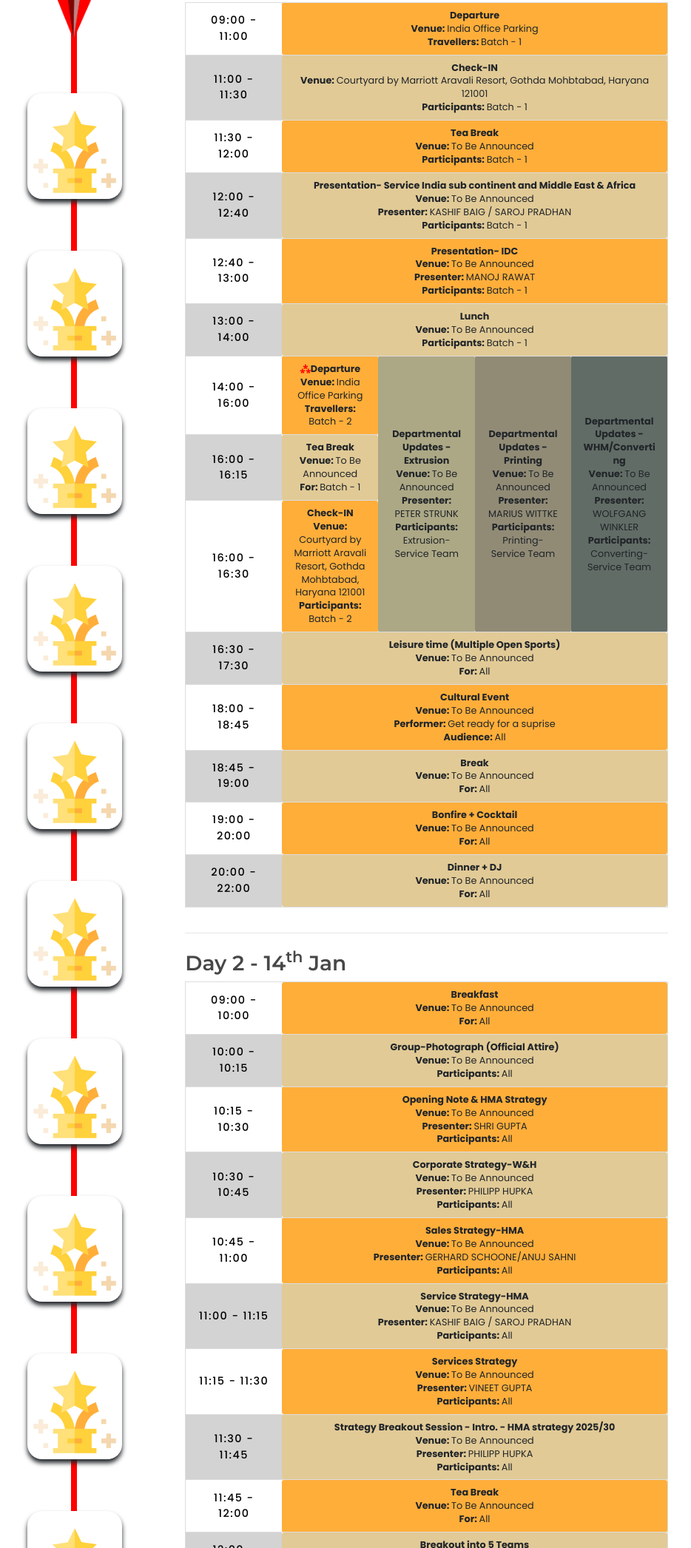
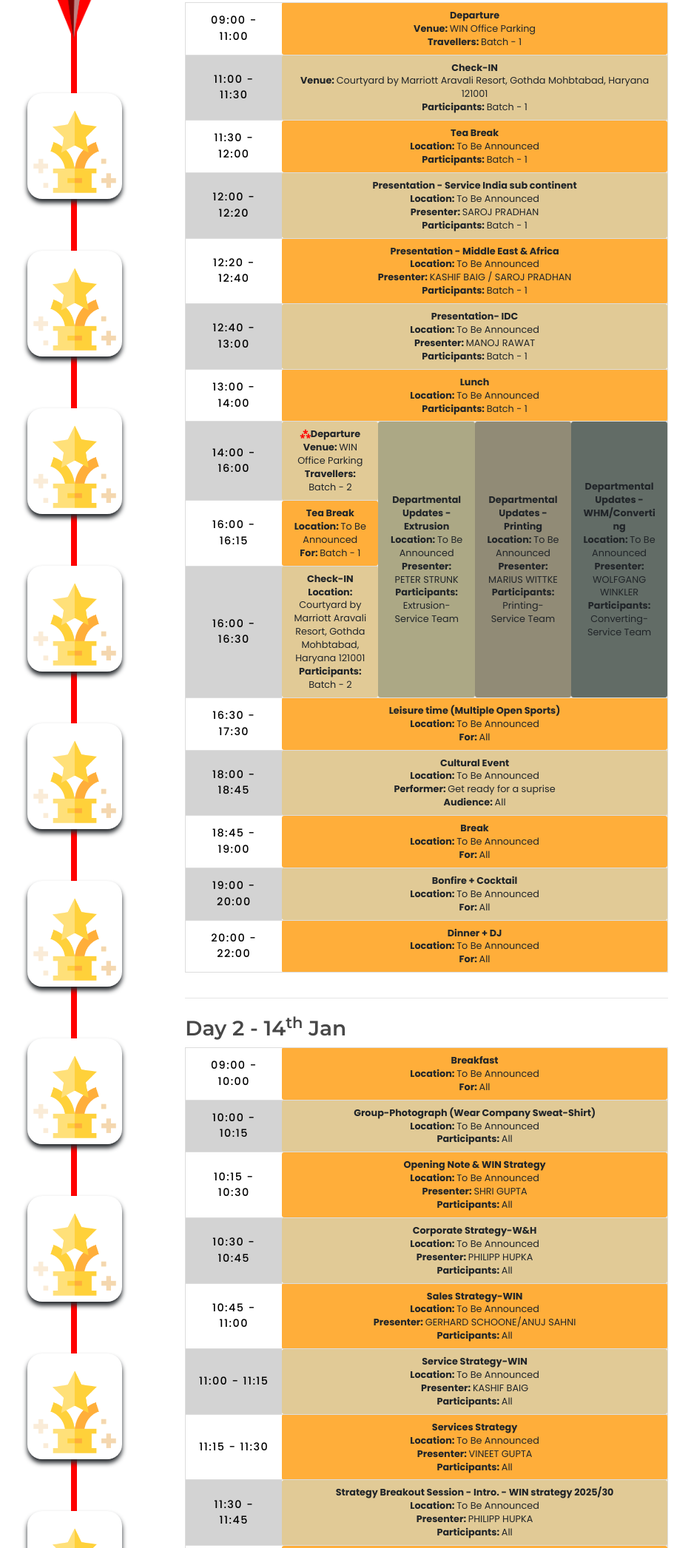
Before and after one commit to manavmehta2403/Website-Sangam2023, a plain HTML site: page index.html in a window 1280 px wide. Shown: the part 1107-3200 px from the top of the page at 74% size, without its empty margins (234-1168 px from the left). Drawn offline with nearby package versions, Linux system fonts and the light colour scheme; animation ran at ten frames a second.

Commit message:
Last Changes

```diff
--- a/index.html
+++ b/index.html
@@ -37,7 +37,7 @@
 
 
 
-  <title>WIN/HMA-Sangam</title>
+  <title>WIN-Sangam</title>
 
   <link rel="stylesheet" href="https://maxcdn.bootstrapcdn.com/bootstrap/4.0.0/css/bootstrap.min.css">
   <link rel="stylesheet" type="text/css" href="css/style.css">
@@ -78,7 +78,7 @@
           <div class="collapse navbar-collapse" id="navbarResponsive">
             <ul class="navbar-nav ml-auto">
               <li class="nav-item">
-                <a class="nav-link" href="#home">Home</a>
+                <a class="nav-link" href="#">Home</a>
               </li>
               <!-- <li class="nav-item">
                 <a class="nav-link" href="#section2">MD's Note</a>
@@ -1777,7 +1777,7 @@
                       <th>09:00 - 11:00</th>
                       <td colspan="4" rowspan="1" class="stage-saturn">
                         Departure
-                        <span><strong>Venue: </strong>India Office Parking</span>
+                        <span><strong>Venue: </strong>WIN Office Parking</span>
                         <span><strong>Travellers: </strong>Batch - 1</span>
                       </td>
                     </tr>
@@ -1802,15 +1802,24 @@
                       <th>11:30 - 12:00</th>
                       <td colspan="4" rowspan="1" class="stage-saturn">
                         Tea Break
-                        <span><strong>Venue: </strong>To Be Announced</span>
+                        <span><strong>Location: </strong>To Be Announced</span>
                         <span><strong>Participants: </strong>Batch - 1</span>
                       </td>
                     </tr>
                     <tr>
-                      <th>12:00 - 12:40</th>
+                      <th>12:00 - 12:20</th>
                       <td colspan="4" rowspan="1" class="stage-earth">
-                        Presentation- Service India sub continent and Middle East & Africa
-                        <span><strong>Venue: </strong>To Be Announced</span>
+                        Presentation - Service India sub continent
+                        <span><strong>Location: </strong>To Be Announced</span>
+                        <span><strong>Presenter: </strong>SAROJ PRADHAN</span>
+                        <span><strong>Participants: </strong>Batch - 1</span>
+                      </td>
+                    </tr>
+                    <tr>
+                      <th>12:20 - 12:40</th>
+                      <td colspan="4" rowspan="1" class="stage-saturn">
+                        Presentation - Middle East & Africa
+                        <span><strong>Location: </strong>To Be Announced</span>
                         <span><strong>Presenter: </strong>KASHIF BAIG / SAROJ PRADHAN</span>
                         <span><strong>Participants: </strong>Batch - 1</span>
                       </td>
@@ -1826,18 +1835,18 @@
                     </tr> -->
                     <tr>
                       <th>12:40 - 13:00</th>
-                      <td colspan="4" rowspan="1" class="stage-saturn">
+                      <td colspan="4" rowspan="1" class="stage-earth">
                         Presentation- IDC
-                        <span><strong>Venue: </strong>To Be Announced</span>
+                        <span><strong>Location: </strong>To Be Announced</span>
                         <span><strong>Presenter: </strong>MANOJ RAWAT</span>
                         <span><strong>Participants: </strong>Batch - 1</span>
                       </td>
                     </tr>
                     <tr>
                       <th>13:00 - 14:00</th>
-                      <td colspan="4" rowspan="1" class="stage-earth">
+                      <td colspan="4" rowspan="1" class="stage-saturn">
                         Lunch
-                        <span><strong>Venue: </strong>To Be Announced</span>
+                        <span><strong>Location: </strong>To Be Announced</span>
                         <span><strong>Participants: </strong>Batch - 1</span>
                       </td>
                     </tr>
@@ -1846,35 +1855,35 @@
                     </tr> -->
                     <tr>
                       <th>14:00 - 16:00</th>
-                      <td rowspan="1" class="stage-saturn">
+                      <td rowspan="1" class="stage-earth">
                         <strong class="agendakeywords">&#8258;</strong>Departure
-                        <span><strong>Venue: </strong>India Office Parking</span>
+                        <span><strong>Venue: </strong>WIN Office Parking</span>
                         <span><strong>Travellers: </strong>Batch - 2</span>
                       </td>
                       <td rowspan="3" class="stage-mercury">
                         Departmental Updates - Extrusion
-                        <span><strong>Venue: </strong>To Be Announced</span>
+                        <span><strong>Location: </strong>To Be Announced</span>
                         <span><strong>Presenter: </strong>PETER STRUNK</span>
                         <span><strong>Participants: </strong>Extrusion-Service Team</span>
                       </td>
                       <td rowspan="3" class="stage-venus">
                         Departmental Updates - Printing
-                        <span><strong>Venue: </strong>To Be Announced</span>
+                        <span><strong>Location: </strong>To Be Announced</span>
                         <span><strong>Presenter: </strong>MARIUS WITTKE</span>
                         <span><strong>Participants: </strong>Printing-Service Team</span>
                       </td>
                       <td rowspan="3" class="stage-mars">
                         Departmental Updates - WHM/Converting
-                        <span><strong>Venue: </strong>To Be Announced</span>
+                        <span><strong>Location: </strong>To Be Announced</span>
                         <span><strong>Presenter: </strong>WOLFGANG WINKLER</span>
                         <span><strong>Participants: </strong>Converting-Service Team</span>
                       </td>
                     </tr>
                     <tr>
                       <th>16:00 - 16:15</th>
-                      <td class="stage-earth">
+                      <td class="stage-saturn">
                         Tea Break
-                        <span><strong>Venue: </strong>To Be Announced</span>
+                        <span><strong>Location: </strong>To Be Announced</span>
                         <span><strong>For: </strong>Batch - 1</span>
                       </td>
                     </tr>
@@ -1883,17 +1892,17 @@
                     </tr> -->
                     <tr>
                       <th>16:00 - 16:30</th>
-                      <td class="stage-saturn">
+                      <td class="stage-earth">
                         Check-IN
-                        <span><strong>Venue: </strong>Courtyard by Marriott Aravali Resort, Gothda Mohbtabad, Haryana 121001</span>
+                        <span><strong>Location: </strong>Courtyard by Marriott Aravali Resort, Gothda Mohbtabad, Haryana 121001</span>
                         <span><strong>Participants: </strong>Batch - 2</span>
                       </td>
                     </tr>
                     <tr>
                       <th>16:30 - 17:30</th>
-                      <td rowspan="1" colspan="4" class="stage-earth">
+                      <td rowspan="1" colspan="4" class="stage-saturn">
                         Leisure time (Multiple Open Sports)
-                        <span><strong>Venue: </strong>To Be Announced</span>
+                        <span><strong>Location: </strong>To Be Announced</span>
                         <span><strong>For: </strong>All</span>
                       </td>
                     </tr>
@@ -1914,9 +1923,9 @@
                     </tr>
                     <tr> -->
                     <th>18:00 - 18:45</th>
-                    <td rowspan="1" colspan="4" class="stage-saturn">
+                    <td rowspan="1" colspan="4" class="stage-earth">
                       Cultural Event
-                      <span><strong>Venue: </strong>To Be Announced</span>
+                      <span><strong>Location: </strong>To Be Announced</span>
                       <span><strong>Performer: </strong>Get ready for a suprise</span>
                       <span><strong>Audience: </strong>All</span>
                     </td>
@@ -1925,24 +1934,24 @@
                       <th>19:30</th>
                     </tr> -->
                     <th>18:45 - 19:00</th>
-                    <td rowspan="1" colspan="4" class="stage-earth">
+                    <td rowspan="1" colspan="4" class="stage-saturn">
                       Break
-                      <span><strong>Venue: </strong>To Be Announced</span>
+                      <span><strong>Location: </strong>To Be Announced</span>
                       <span><strong>For: </strong>All</span>
                     </td>
                     </tr>
                     <th>19:00 - 20:00</th>
-                    <td rowspan="1" colspan="4" class="stage-saturn">
+                    <td rowspan="1" colspan="4" class="stage-earth">
                       Bonfire + Cocktail
-                      <span><strong>Venue: </strong>To Be Announced</span>
+                      <span><strong>Location: </strong>To Be Announced</span>
                       <span><strong>For: </strong>All</span>
                     </td>
                     </tr>
                     <tr>
                       <th>20:00 - 22:00</th>
-                      <td rowspan="1" colspan="4" class="stage-earth">
+                      <td rowspan="1" colspan="4" class="stage-saturn">
                         Dinner + DJ
-                        <span><strong>Venue: </strong>To Be Announced</span>
+                        <span><strong>Location: </strong>To Be Announced</span>
                         <span><strong>For: </strong>All</span>
                       </td>
                       <!-- <td rowspan="6" colspan="2" class="stage-earth">
@@ -1980,7 +1989,7 @@
                       <th>09:00 - 10:00</th>
                       <td colspan="4" rowspan="1" class="stage-saturn">
                         Breakfast
-                        <span><strong>Venue: </strong>To Be Announced</span>
+                        <span><strong>Location: </strong>To Be Announced</span>
                         <span><strong>For: </strong>All</span>
                       </td>
                     </tr>
@@ -1990,16 +1999,16 @@
                     <tr>
                       <th>10:00 - 10:15</th>
                       <td colspan="4" class="stage-earth">
-                        Group-Photograph (Official Attire)
-                        <span><strong>Venue: </strong>To Be Announced</span>
+                        Group-Photograph (Wear Company Sweat-Shirt)
+                        <span><strong>Location: </strong>To Be Announced</span>
                         <span><strong>Participants: </strong>All</span>
                       </td>
                     </tr>
                     <tr>
                       <th>10:15 - 10:30</th>
                       <td colspan="4" class="stage-saturn">
-                        Opening Note & HMA Strategy
-                        <span><strong>Venue: </strong>To Be Announced</span>
+                        Opening Note & WIN Strategy
+                        <span><strong>Location: </strong>To Be Announced</span>
                         <span><strong>Presenter: </strong>SHRI GUPTA</span>
                         <span><strong>Participants: </strong>All</span>
                       </td>
@@ -2008,7 +2017,7 @@
                       <th>10:30 - 10:45</th>
                       <td colspan="4" class="stage-earth">
                         Corporate Strategy-W&H
-                        <span><strong>Venue: </strong>To Be Announced</span>
+                        <span><strong>Location: </strong>To Be Announced</span>
                         <span><strong>Presenter: </strong>PHILIPP HUPKA</span>
                         <span><strong>Participants: </strong>All</span>
                       </td>
@@ -2016,8 +2025,8 @@
                     <tr>
                       <th>10:45 - 11:00</th>
                       <td colspan="4" class="stage-saturn">
-                        Sales Strategy-HMA
-                        <span><strong>Venue: </strong>To Be Announced</span>
+                        Sales Strategy-WIN
+                        <span><strong>Location: </strong>To Be Announced</span>
                         <span><strong>Presenter: </strong>GERHARD SCHOONE/ANUJ SAHNI</span>
                         <span><strong>Participants: </strong>All</span>
                       </td>
@@ -2025,9 +2034,9 @@
                     <tr>
                       <th>11:00 - 11:15</th>
                       <td colspan="4" class="stage-earth">
-                        Service Strategy-HMA
-                        <span><strong>Venue: </strong>To Be Announced</span>
-                        <span><strong>Presenter: </strong>KASHIF BAIG / SAROJ PRADHAN</span>
+                        Service Strategy-WIN
+                        <span><strong>Location: </strong>To Be Announced</span>
+                        <span><strong>Presenter: </strong>KASHIF BAIG</span>
                         <span><strong>Participants: </strong>All</span>
                       </td>
                     </tr>
@@ -2035,7 +2044,7 @@
                       <th>11:15 - 11:30</th>
                       <td colspan="4" class="stage-saturn">
                         Services Strategy
-                        <span><strong>Venue: </strong>To Be Announced</span>
+                        <span><strong>Location: </strong>To Be Announced</span>
                         <span><strong>Presenter: </strong>VINEET GUPTA</span>
                         <span><strong>Participants: </strong>All</span>
                       </td>
@@ -2043,8 +2052,8 @@
                     <tr>
                       <th>11:30 - 11:45</th>
                       <td colspan="4" class="stage-earth">
-                        Strategy Breakout Session - Intro. - HMA strategy 2025/30
-                        <span><strong>Venue: </strong>To Be Announced</span>
+                        Strategy Breakout Session - Intro. - WIN strategy 2025/30
+                        <span><strong>Location: </strong>To Be Announced</span>
                         <span><strong>Presenter: </strong>PHILIPP HUPKA</span>
                         <span><strong>Participants: </strong>All</span>
                       </td>
@@ -2053,7 +2062,7 @@
                       <th>11:45 - 12:00</th>
                       <td colspan="4" class="stage-saturn">
                         Tea Break
-                        <span><strong>Venue: </strong>To Be Announced</span>
+                        <span><strong>Location: </strong>To Be Announced</span>
                         <span><strong>For: </strong>All</span>
                       </td>
                     </tr>
@@ -2061,7 +2070,7 @@
                       <th>12:00 - 12:45</th>
                       <td colspan="4" rowspan="1" class="stage-earth">
                         Breakout into 5 Teams
-                        <span><strong>Venue: </strong>To Be Announced</span>
+                        <span><strong>Location: </strong>To Be Announced</span>
                         <span><strong>Participants: </strong>All</span>
                       </td>
                     </tr>
@@ -2072,7 +2081,7 @@
                       <th>12:45 - 13:30</th>
                       <td colspan="4" rowspan="1" class="stage-saturn">
                         Action points to be presentated by each team
-                        <span><strong>Venue: </strong>To Be Announced</span>
+                        <span><strong>Location: </strong>To Be Announced</span>
                         <span><strong>Participants: </strong>All</span>
                       </td>
                     </tr>
@@ -2083,7 +2092,7 @@
                       <th>13:30 - 14:30</th>
                       <td colspan="4" rowspan="1" class="stage-earth">
                         Lunch
-                        <span><strong>Venue: </strong>To Be Announced</span>
+                        <span><strong>Location: </strong>To Be Announced</span>
                         <span><strong>Participants: </strong>All</span>
                       </td>
                     </tr>
@@ -2093,8 +2102,8 @@
                     <tr>
                       <th>14:30 - 14:50</th>
                       <td colspan="4" class="stage-saturn">
-                        Unveiling Final HMA Strategy 2025/30 (Sports Attire)
-                        <span><strong>Venue: </strong>To Be Announced</span>
+                        Unveiling Final WIN Strategy 2025/30 (Sports Attire)
+                        <span><strong>Location: </strong>To Be Announced</span>
                         <span><strong>Presenter: </strong>SHRI GUPTA/PHILIPP HUPKA</span>
                         <span><strong>Participants: </strong>All</span>
                       </td>
@@ -2103,7 +2112,7 @@
                       <th>14:50 - 15:00</th>
                       <td colspan="4" rowspan="1" class="stage-earth">
                         Q&A
-                        <span><strong>Venue: </strong>To Be Announced</span>
+                        <span><strong>Location: </strong>To Be Announced</span>
                         <span><strong>Participants: </strong>All</span>
                       </td>
                     </tr>
@@ -2114,7 +2123,7 @@
                       <th>15:30 - 17:30</th>
                       <td rowspan="1" colspan="4" class="stage-saturn">
                         Leisure time (Team Building Activity)
-                        <span><strong>Venue: </strong>To Be Announced</span>
+                        <span><strong>Location: </strong>To Be Announced</span>
                         <span><strong>Participants: </strong>All</span>
                       </td>
                     </tr>
@@ -2133,16 +2142,16 @@
                     <tr>
                       <th>17:30 - 17:45</th>
                       <td colspan="4" class="stage-earth">
-                        Group-Photograph (Sports Attire)
-                        <span><strong>Venue: </strong>To Be Announced</span>
+                        Group-Photograph
+                        <span><strong>Location: </strong>To Be Announced</span>
                         <span><strong>Participants: </strong>All</span>
                       </td>
                     </tr>
                     <tr>
                       <th>17:45 - 19:00</th>
                       <td colspan="4" rowspan="1" class="stage-saturn">
-                        Recreation time (Multiple Open Sports)
-                        <span><strong>Venue: </strong>To Be Announced</span>
+                        Recreation time
+                        <span><strong>Location: </strong>To Be Announced</span>
                         <span><strong>Participants: </strong>All</span>
                       </td>
                     </tr>
@@ -2156,9 +2165,9 @@
                       <th>19:00 - 20:00</th>
                       <td rowspan="1" colspan="4" class="stage-earth">
                         Cultural Event
-                        <span><strong>Venue: </strong>To Be Announced</span>
+                        <span><strong>Location: </strong>To Be Announced</span>
                         <span><strong>Performer: </strong>Get ready for a suprise</span>
-                        <span><strong>Audience: </strong>All</span>
+                        <span><strong>Participants: </strong>All</span>
                       </td>
                     </tr>
                     <!-- <tr>
@@ -2168,7 +2177,7 @@
                       <th>20:00 - 20:15</th>
                       <td colspan="4" class="stage-saturn">
                         Awards
-                        <span><strong>Venue: </strong>To Be Announced</span>
+                        <span><strong>Location: </strong>To Be Announced</span>
                         <span><strong>Audience: </strong>All</span>
                       </td>
                     </tr>
@@ -2176,7 +2185,7 @@
                       <th>20:15 - 22:00</th>
                       <td rowspan="1" colspan="4" class="stage-earth">
                         Dinner + Cocktail and DJ
-                        <span><strong>Venue: </strong>To Be Announced</span>
+                        <span><strong>Location: </strong>To Be Announced</span>
                         <span><strong>For: </strong>All</span>
                       </td>
                       <!-- <td rowspan="6" colspan="2" class="stage-earth">
@@ -2221,22 +2230,14 @@
                     <tr>
                       <th>08:00 - 09:00</th>
                       <td colspan="4" rowspan="1" class="stage-earth">
-                        Check OUT
-                        <span><strong>Venue: </strong>To Be Announced</span>
+                        Check OUT & Departure
+                        <span><strong>Venue: </strong>Courtyard by Marriott Aravali Resort, Gothda Mohbtabad, Haryana 121001</span>
                         <span><strong>Participants: </strong>All</span>
                       </td>
                     </tr>
                     <!-- <tr>
                       <th>08:30</th>
                     </tr> -->
-                    <tr>
-                      <th>09:00</th>
-                      <td colspan="4" class="stage-saturn">
-                        Departure
-                        <span><strong>Venue: </strong>To Be Announced</span>
-                        <span><strong>Participants: </strong>All</span>
-                      </td>
-                    </tr>
                   </body>
                 </table>
               </div>
@@ -2271,7 +2272,7 @@
               </div>
               <div class="speakers-txtbox">
                 <h1 class="fs-25 fw-900">Gerhard Schoone</h1>
-                <p class="fs-18 fw-500">HMA-SALES<br>V-EW</p>
+                <p class="fs-18 fw-500">WIN-SALES<br>V-EW</p>
                 <!-- <a href="ramliibrahim.html">
                   <p class="fs-14 text-base-color">CLICK HERE FOR BRIEF PROFILE OF Dr. FELIX BRAMBRING</p>
                 </a> -->
@@ -2285,7 +2286,7 @@
               </div>
               <div class="speakers-txtbox">
                 <h1 class="fs-25 fw-900">Kashif Baig</h1>
-                <p class="fs-18 fw-500">Service Director - Middle East and Africa<br>HMA</p>
+                <p class="fs-18 fw-500">Service Director - Middle East and Africa<br>WIN</p>
                 <!-- <a href="piyushmishra.html">
                   <p class="fs-14 text-base-color">CLICK HERE FOR BRIEF PROFILE OF FELIX STADLER</p>
                 </a> -->
@@ -2329,7 +2330,7 @@
               </div>
               <div class="speakers-txtbox">
                 <h1 class="fs-25 fw-900">Saroj Pradhan</h1>
-                <p class="fs-18 fw-500">Service Director - Indian Subcontinent<br>WHI</p>
+                <p class="fs-18 fw-500">Head - Field Service<br>WIN</p>
                 <!-- <a href="utsavmishra.html">
                   <p class="fs-14 text-base-color">CLICK HERE FOR BRIEF PROFILE OF PETER STRUNK</p>
                 </a> -->
@@ -3165,7 +3166,7 @@
               designated places within time specified.</li>
             <li>Any delays may impact the activities planned, thus resulting in unproductive and hurried sessions.</li>
             <li>Maintain the decorum as there will be families.</li>
-            <li>Bus transportation between office and venue is being provided by WIN/HMA(WHI) and ensure participants
+            <li>Bus transportation between office and venue is being provided by WIN and ensure participants
               arrive on
               time in avoiding missing the bus.</li>
           </ul>
@@ -3222,7 +3223,7 @@
     <p class="text-white fw-100 fs-13 m-0 ">Designed and Developed by <a
         href="https://www.google.com/search?q=Windmoller+%26+Holscher+India&ei=v6JSY_GkOLe7xc8PoJqkqAk&ved=0ahUKEwixgPTeuvH6AhW3XfEDHSANCZUQ4dUDCA8&uact=5&oq=Windmoller+%26+Holscher+India&gs_lcp=Cgdnd3Mtd2l6EAMyBAgAEEMyBQgAEIAEMggIABCABBDJAzIFCAAQgAQyBggAEBYQHjIGCAAQFhAeMgYIABAWEB4yBggAEBYQHjoKCAAQRxDWBBCwA0oECEEYAEoECEYYAFDeGFjeGGCFG2gCcAF4AIABRYgBRZIBATGYAQCgAQHIAQjAAQE&sclient=gws-wiz"
         target="_blank" rel="noopener noreferrer">
-        <b>WIN/HMA</b></a>
+        <b>WIN</b></a>
     </p>
   </footer>
 
```
Also changed, not shown: assets/bg1.png (deleted), assets/bgfinal.png (deleted).
